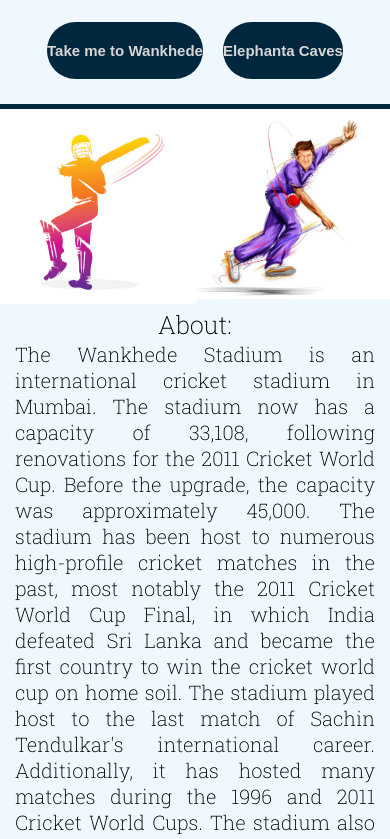
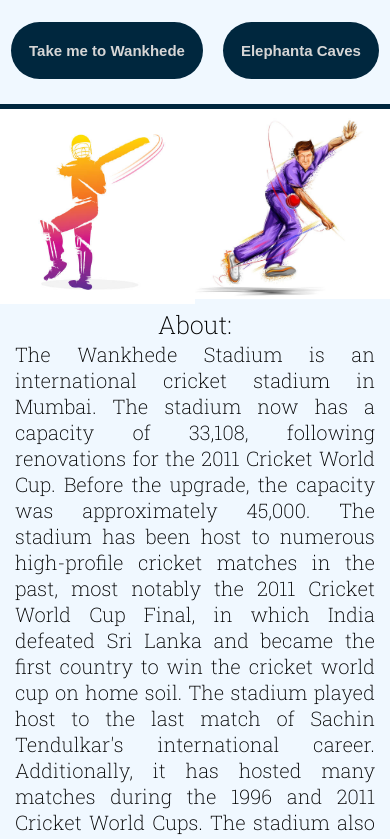
Before and after one commit to Saad-Surve/mumbai, a plain HTML site: page wankhede.html in a window 390 px wide. Shown: the part 144-983 px from the top of the page. Drawn offline with Linux system fonts and the light colour scheme.

Commit message:
Update wankhede.css

```diff
--- a/wankhede.css
+++ b/wankhede.css
@@ -145,6 +145,9 @@
     #maincontent{
         font-size: 20px;
     }
+    #h2 button{
+        padding: 20px 18px;
+    }
     #h2 button a{
         font-size: 15px;
         padding: 0px;
```
